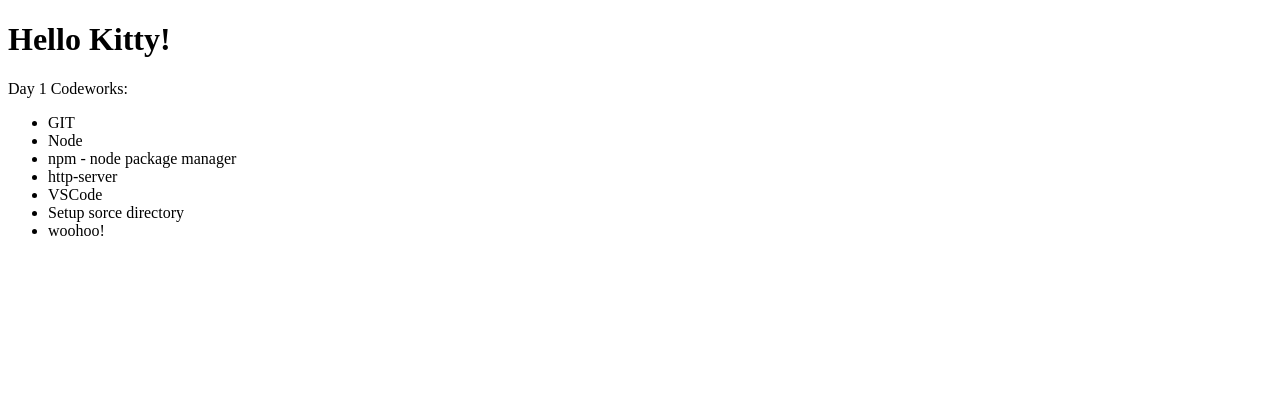
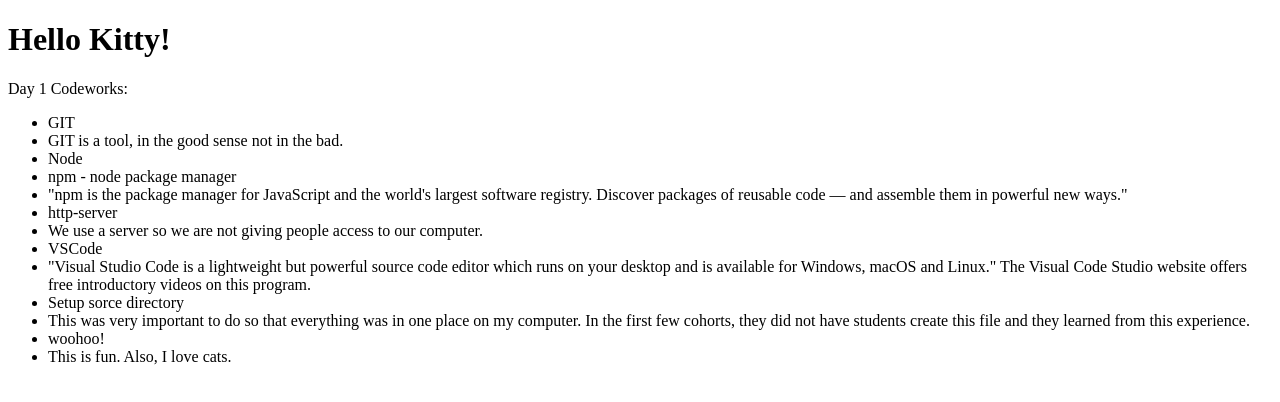
Before and after one commit to TheLandofSam/env-setup, a plain HTML site: page index.html in a window 1280 px wide. Drawn offline with Linux system fonts and the light colour scheme.

Commit message:
Added information to page

```diff
--- a/index.html
+++ b/index.html
@@ -11,12 +11,18 @@
     <p1>Day 1 Codeworks:
         <ul>
             <li>GIT</li>
+                <li>GIT is a tool, in the good sense not in the bad.</li>
             <li>Node</li>
             <li>npm - node package manager</li>
+                <li>"npm is the package manager for JavaScript and the world's largest software registry. Discover packages of reusable code — and assemble them in powerful new ways."</li>
             <li>http-server</li>
+                <li>We use a server so we are not giving people access to our computer.</li>
             <li>VSCode</li>
+                <li>"Visual Studio Code is a lightweight but powerful source code editor which runs on your desktop and is available for Windows, macOS and Linux." The Visual Code Studio website offers free introductory videos on this program.</li>
             <li>Setup sorce directory</li>
+                <li>This was very important to do so that everything was in one place on my computer. In the first few cohorts, they did not have students create this file and they learned from this experience.</li>
             <li>woohoo!</li>
+                <li>This is fun. Also, I love cats.</li>
         </ul>
     </p1>
 </body>
```
